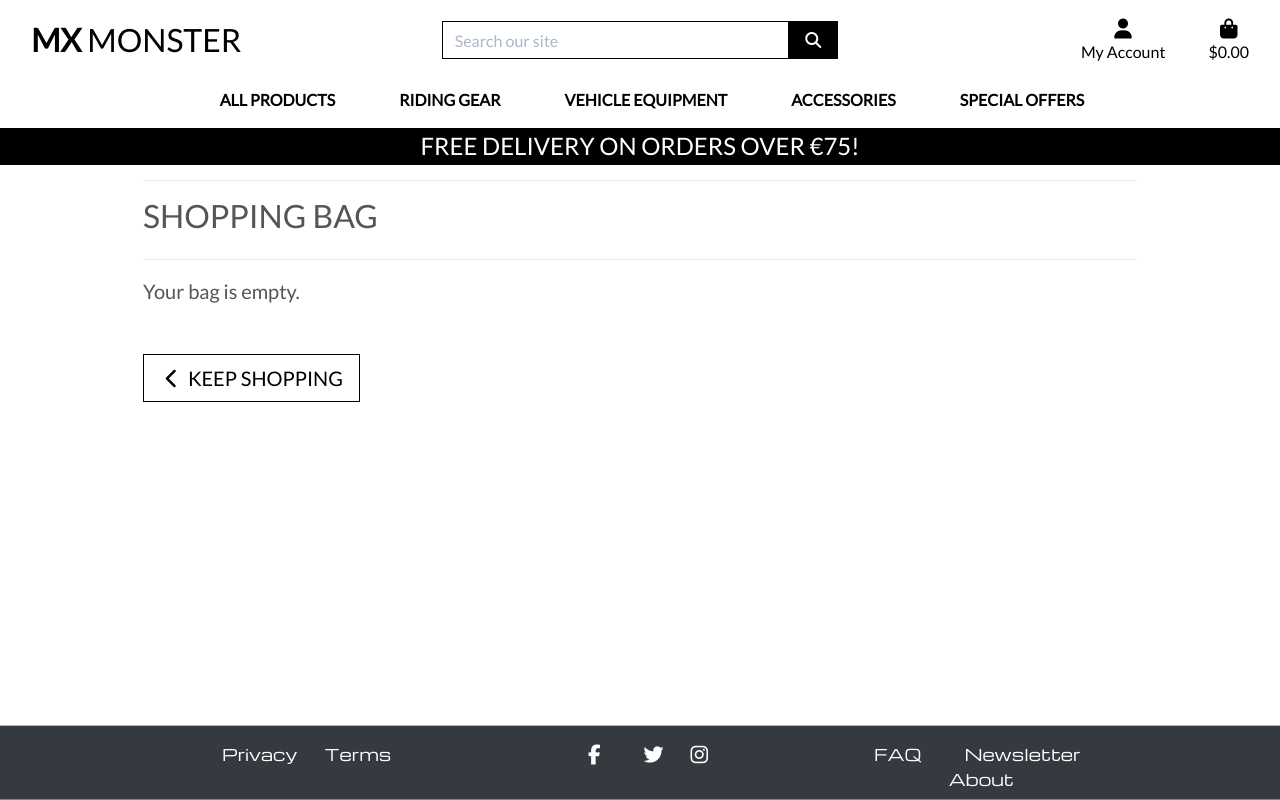
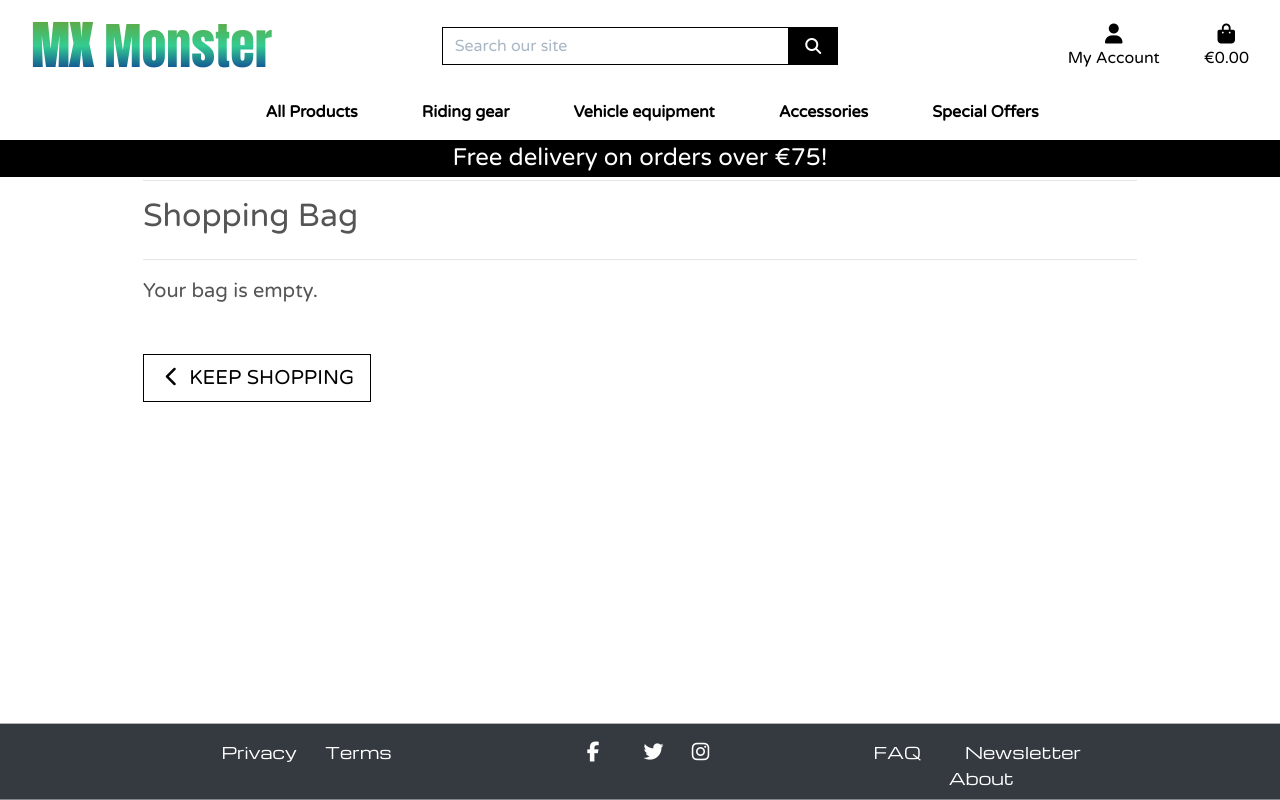
Before and after one commit to kwalczak80/mx-monster, a Django app: page /bag/ in a window 1280 px wide. Run offline with Django 3.2, Linux system fonts and the light colour scheme; some libraries are stand-ins or nearby versions.

Commit message:
Add google fonts and change visual apperance of the strore name(logo)

```diff
--- a/static/css/base.css
+++ b/static/css/base.css
@@ -1,4 +1,4 @@
-@import url('https://fonts.googleapis.com/css2?family=Michroma&display=swap');
+@import url('https://fonts.googleapis.com/css2?family=Anton&family=Michroma&family=Varela+Round&display=swap');
 
 html {
     height: 100%;
@@ -9,9 +9,9 @@ html {
 body {
     background: url('/media/africa-twin-background.jpg') no-repeat center center;
     background-size: cover;
+    font-family: 'Varela Round', sans-serif;
     height: calc(100vh - 164px);
     color: #555;
-    font-family: 'Lato';
     min-height: 100vh;
 }
 
@@ -50,8 +50,12 @@ body {
     width: 1.5rem;
 }
 
-.logo-font {
-    text-transform: uppercase;
+#logo-font h1 {
+    font-size: 50px;
+    background: -webkit-linear-gradient(rgb(102, 163, 52), rgb(51, 204, 145), rgb(7, 44, 148));
+    -webkit-background-clip: text;
+    -webkit-text-fill-color: transparent;
+    font-family: 'Anton', sans-serif;
 }
 
 .main-logo-link {
--- a/templates/base.html
+++ b/templates/base.html
@@ -40,9 +40,9 @@
   <body>
     <header class="container-fluid fixed-top">
         <div id="topnav" class="row bg-white pt-lg-2 d-none d-lg-flex">
-            <div class="col-12 col-lg-4 my-auto py-1 py-lg-0 text-center text-lg-left">
+            <div id="logo-font" class="col-12 col-lg-4 my-auto py-1 py-lg-0 text-center text-lg-left">
                 <a href="{% url 'home' %}" class="nav-link main-logo-link">
-                    <h2 class="logo-font text-black my-0"><strong>MX</strong> Monster</h2>
+                    <h1 class="text-black my-0" ><strong>MX</strong> Monster</h2>
                 </a>
             </div>
             <div class="col-12 col-lg-4 my-auto py-1 py-lg-0">
@@ -89,7 +89,7 @@
                                     {% if grand_total %}
                                     €{{ grand_total|floatformat:2 }}
                                     {% else %}
-                                        $0.00
+                                    €0.00
                                     {% endif %}
                                 </p>
                             </div>
```
